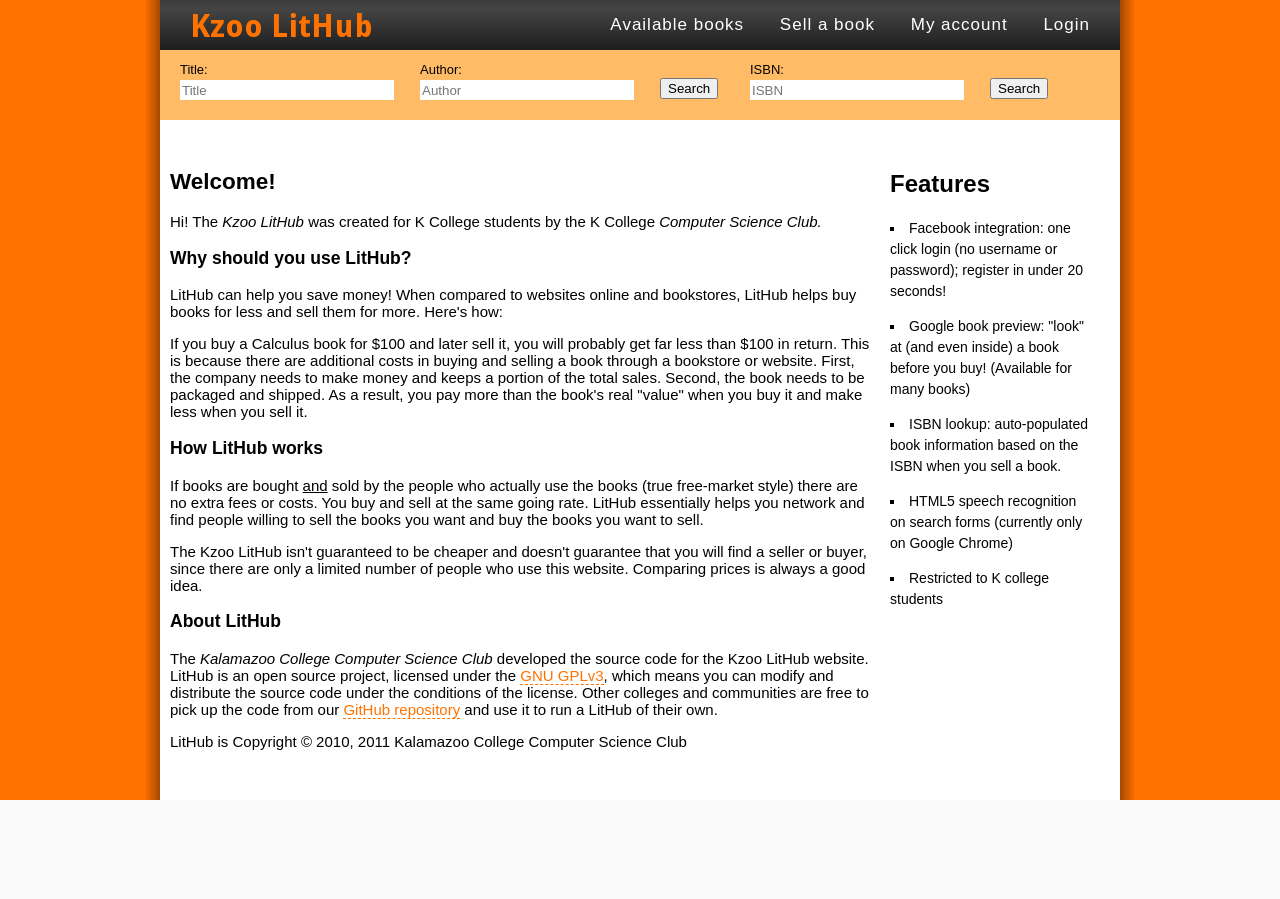
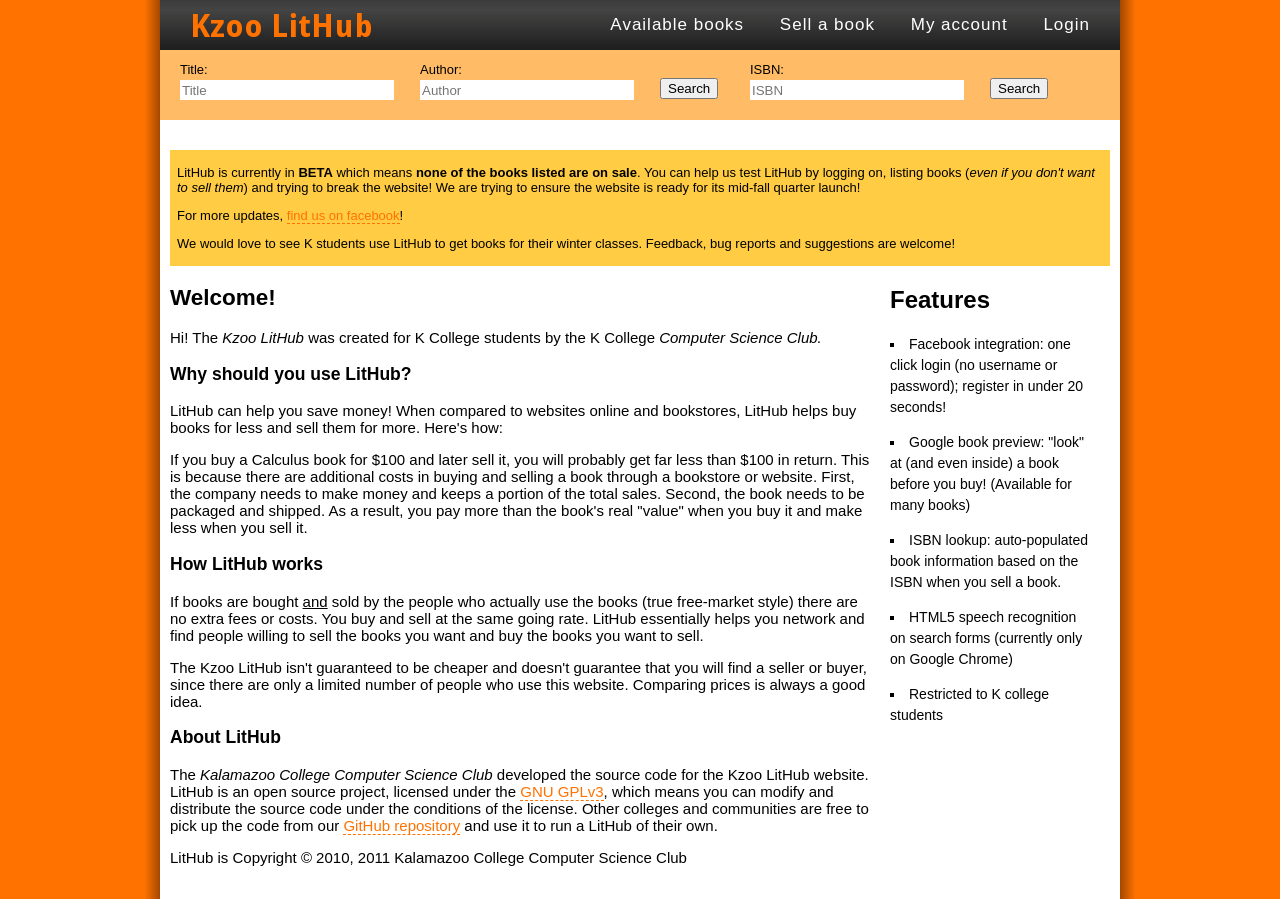
Before and after one commit to umangv/LitHub, a Django app: page / in a window 1280 px wide. Before the commit the page ends 800 px from the top, so only its background shows below. Run offline with Django 3.2, Linux system fonts and the light colour scheme; some libraries are stand-ins or nearby versions; some web fonts are replaced.

Commit message:
Version controlled the beta message...
... so that I don't have to make something up everytime I upload and
accidentally overwrite base.html

```diff
--- a/templates/base.html
+++ b/templates/base.html
@@ -73,6 +73,11 @@
                 <div id="fixedboxgradient"></div>
             </div><!-- end topbar -->
             <div id="content">
+                <div style="background:#FFCC44; padding: 2px 7px; font-size:13px;">
+                    <p>LitHub is currently in <b>BETA</b> which means <b>none of the books listed are on sale</b>. You can help us test LitHub by logging on, listing books (<i>even if you don't want to sell them</i>) and trying to break the website! We are trying to ensure the website is ready for its mid-fall quarter launch!</p>
+                    <p>For more updates, <a href="http://www.facebook.com/pages/Kalamazoo-College-Computer-Science-Club/226844833998586" target="_blank">find us on facebook</a>!</p>
+                    <p>We would love to see K students use LitHub to get books for their winter classes. Feedback, bug reports and suggestions are welcome!</p>
+                </div>
            	    <div id="messages">
                 {% if messages %}
                 <ul class="messages">
```
